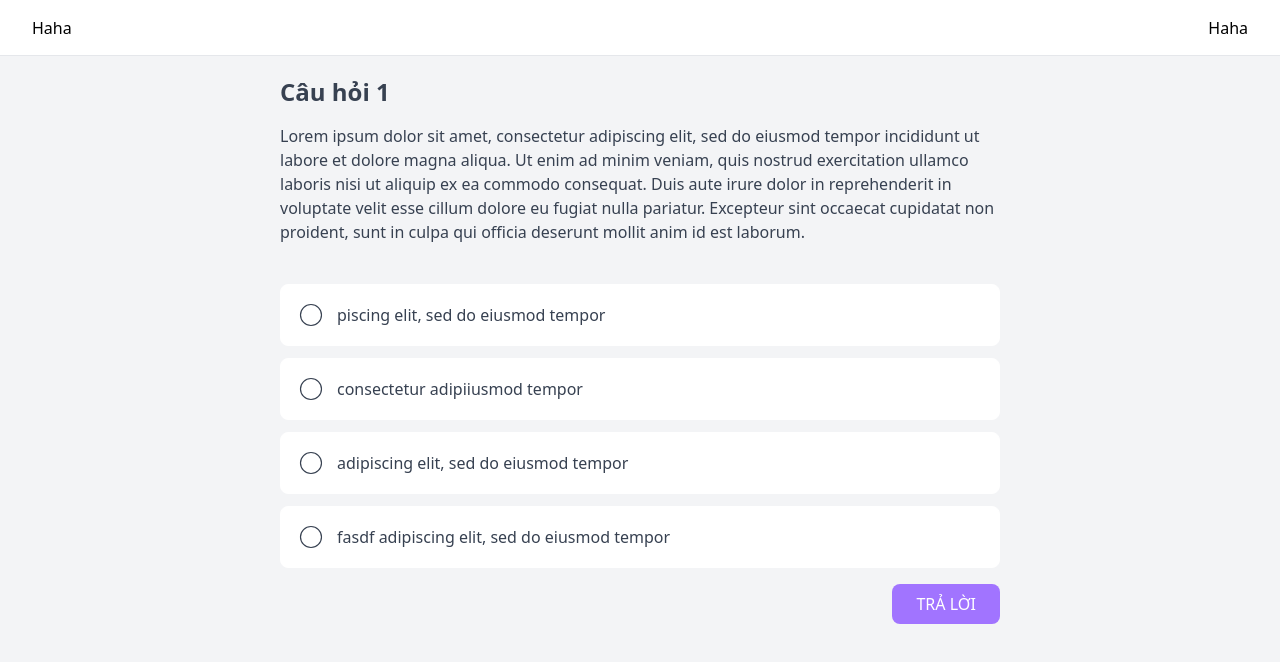
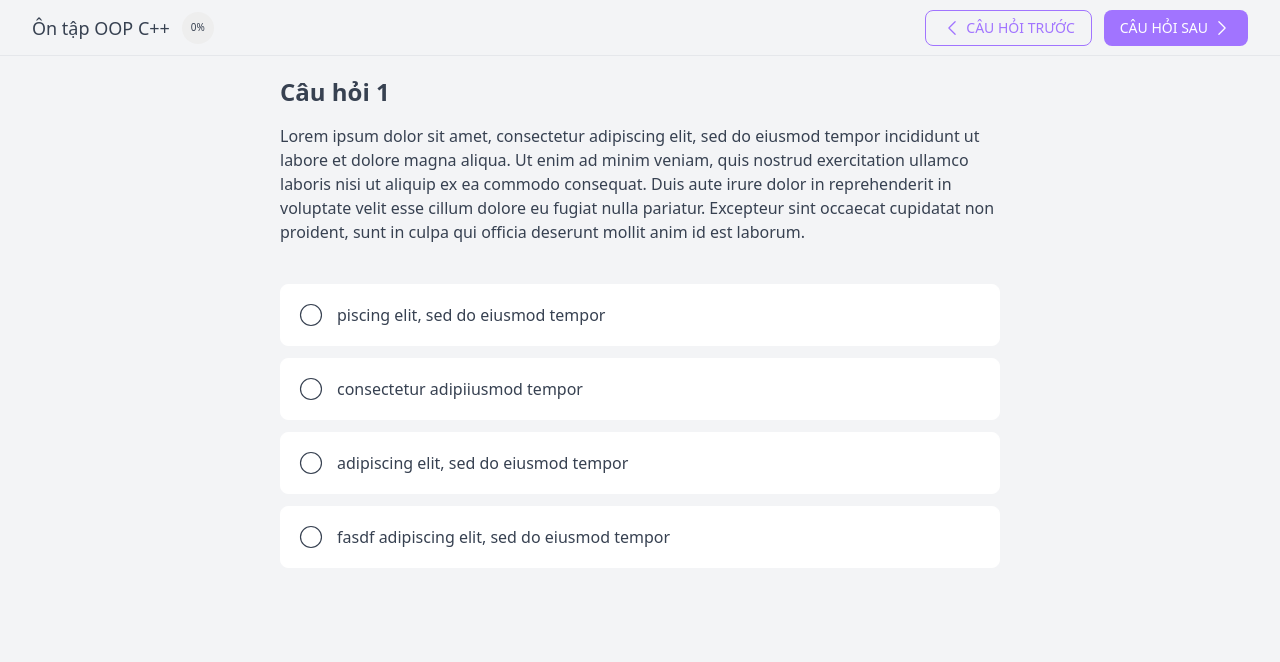
Before and after one commit to buitongminhchau01032002/quiz-platform, a React (Vite) app: page /live in a window 1280 px wide. Shown: the top 662 px of the page. Built offline with nearby package versions, Linux system fonts and the light colour scheme.

Commit message:
style header

```diff
--- a/package.json
+++ b/package.json
@@ -12,6 +12,7 @@
         "@reduxjs/toolkit": "^1.9.1",
         "clsx": "^1.2.1",
         "react": "^18.2.0",
+        "react-circular-progressbar": "^2.1.0",
         "react-dom": "^18.2.0",
         "react-redux": "^8.0.5",
         "react-router-dom": "^6.4.3"
--- a/src/pages/Live/components/HeaderLive/HeaderLive.jsx
+++ b/src/pages/Live/components/HeaderLive/HeaderLive.jsx
@@ -1,8 +1,79 @@
+import { buildStyles, CircularProgressbarWithChildren } from 'react-circular-progressbar';
+import 'react-circular-progressbar/dist/styles.css';
+import { useDispatch, useSelector } from 'react-redux';
+import { quizSelector } from '../../../../redux/selectors';
+import { quizActions } from '../../../../redux/slices/quizSlice';
+
 function HeaderLive() {
+    const quiz = useSelector(quizSelector);
+    const dispatch = useDispatch();
+
+    function handleNextQuestion() {
+        dispatch(quizActions.nextQuestion());
+    }
+    function handlePrevQuestion() {
+        dispatch(quizActions.prevQuestion());
+    }
+
     return (
-        <div className="fixed right-0 left-0 z-[10] flex h-14 items-center justify-between border-b bg-white px-8">
-            <div>Haha</div>
-            <div>Haha</div>
+        <div className="fixed right-0 left-0 z-[10] flex h-14 items-center justify-between border-b bg-gray-100 px-8">
+            <div className="flex items-center">
+                <div className="mr-3 text-lg font-medium text-gray-700">Ôn tập OOP C++</div>
+                <CircularProgressbarWithChildren
+                    className="h-8 w-8"
+                    background
+                    styles={buildStyles({
+                        // This is in units relative to the 100x100px
+                        // SVG viewbox.
+                        backgroundColor: '#eee',
+                        textColor: '#333',
+
+                        pathColor: '#a174ff',
+                        textSize: '30px',
+                        trailColor: 'transparent',
+                    })}
+                    value={(((quiz.correctQuestion + quiz.incorrectQuestion) * 100) / quiz.numberOfQuestion).toFixed(0)}
+                >
+                    <div style={{ fontSize: '10px' }} className="font-medium text-gray-700">
+                        {(((quiz.correctQuestion + quiz.incorrectQuestion) * 100) / quiz.numberOfQuestion).toFixed(0) +
+                            '%'}
+                    </div>
+                </CircularProgressbarWithChildren>
+            </div>
+            <div className="flex space-x-3">
+                <button
+                    className="flex h-9 items-center rounded-lg border border-primary px-4 text-sm font-medium uppercase text-primary hover:bg-primary/5"
+                    onClick={handlePrevQuestion}
+                >
+                    <svg
+                        xmlns="http://www.w3.org/2000/svg"
+                        fill="none"
+                        viewBox="0 0 24 24"
+                        strokeWidth={1.5}
+                        stroke="currentColor"
+                        className="h-5 w-5"
+                    >
+                        <path strokeLinecap="round" strokeLinejoin="round" d="M15.75 19.5L8.25 12l7.5-7.5" />
+                    </svg>
+                    <p className="ml-1">Câu hỏi trước</p>
+                </button>
+                <button
+                    className="flex h-9 items-center rounded-lg bg-primary px-4 text-sm font-medium uppercase text-white hover:bg-primary-dark"
+                    onClick={handleNextQuestion}
+                >
+                    <p className="mr-1">Câu hỏi sau</p>
+                    <svg
+                        xmlns="http://www.w3.org/2000/svg"
+                        fill="none"
+                        viewBox="0 0 24 24"
+                        strokeWidth={1.5}
+                        stroke="currentColor"
+                        className="h-5 w-5"
+                    >
+                        <path strokeLinecap="round" strokeLinejoin="round" d="M8.25 4.5l7.5 7.5-7.5 7.5" />
+                    </svg>
+                </button>
+            </div>
         </div>
     );
 }
--- a/src/pages/Live/components/Question/Question.jsx
+++ b/src/pages/Live/components/Question/Question.jsx
@@ -64,7 +64,7 @@ function Question({ questionIndex }) {
                     )}
                 </div>
                 <div>
-                    {!question?.submited && (
+                    {!question?.submited && question?.chosenAnswer !== null && (
                         <button
                             className="flex h-10 items-center rounded-lg bg-primary px-6 font-medium uppercase text-white hover:bg-primary-dark"
                             onClick={handleSubmitQuestion}
--- a/src/pages/Live/components/SingleChoiceGroup/SingleChoice.jsx
+++ b/src/pages/Live/components/SingleChoiceGroup/SingleChoice.jsx
@@ -56,8 +56,8 @@ function SingleChoice({ chosen = false, answer = false, incorrect = false, disab
             className={clsx(
                 'flex cursor-pointer items-center rounded-lg border border-white bg-white p-4 text-gray-700 hover:border-primary',
                 {
-                    '!border-red-500 !bg-red-500 !bg-opacity-10': incorrect,
-                    '!border-green-500 !bg-green-500 !bg-opacity-10': answer,
+                    '!border-red-500 !bg-red-500/10': incorrect,
+                    '!border-green-500 !bg-green-500/10': answer,
                     'border-primary': chosen,
                     'pointer-events-none': disabled,
                 }
--- a/src/redux/slices/quizSlice.js
+++ b/src/redux/slices/quizSlice.js
@@ -2,6 +2,9 @@ import { createSlice } from '@reduxjs/toolkit';
 
 const initialState = {
     currentQuestion: 0,
+    numberOfQuestion: 3,
+    correctQuestion: 0,
+    incorrectQuestion: 0,
     questions: [
         {
             type: 'single-choose',
@@ -38,6 +41,24 @@ const initialState = {
             chosenAnswer: null,
             submited: false,
         },
+        {
+            type: 'single-choose',
+            content:
+                'Lorem ipsum dolor sore magna aliqua. Ut enim ad minim veniam, quis nostrud exercitation ullamco laboris nisi ut aliquip ex ea commodo consequat. Duis aute irure dolor in reprehenderit in voluptate velit esse cillum dolore eu fugiat nulla pariatur. Excepteur sint occaecat cupidatat non proident, sunt in culpa qui officia deserunt mollit anim id est laborum.',
+            answers: [
+                'consectetur adipiiusmod tempor',
+                'consectetur adipiiusmod tempor',
+                'adipiscing elit, sed do eiusmod tempor',
+                'fasdf adipiscing elit, sed do eiusmod tempor',
+            ],
+            correctAnswer: 1,
+            hint: '',
+            explanation:
+                'm dolor sit amet, consectetur adipiscing elit, sed do eiusmod tempor incididunt ut labore et do',
+            showExplanation: false,
+            chosenAnswer: null,
+            submited: false,
+        },
     ],
 };
 
@@ -59,6 +80,11 @@ export const quizSlice = createSlice({
             // payload --> questionIndex
             state.questions[action.payload].submited = true;
             state.questions[action.payload].showExplanation = true;
+            if (state.questions[action.payload].chosenAnswer !== state.questions[action.payload].correctAnswer) {
+                state.incorrectQuestion++;
+            } else {
+                state.correctQuestion++;
+            }
         },
 
         toggleShowExplation: (state, action) => {
@@ -71,6 +97,11 @@ export const quizSlice = createSlice({
                 state.currentQuestion++;
             }
         },
+        prevQuestion: (state, action) => {
+            if (state.currentQuestion > 0) {
+                state.currentQuestion--;
+            }
+        },
     },
 });
 
```
Also changed, not shown: 1 other file (tests, documents, lock files or other folders).
